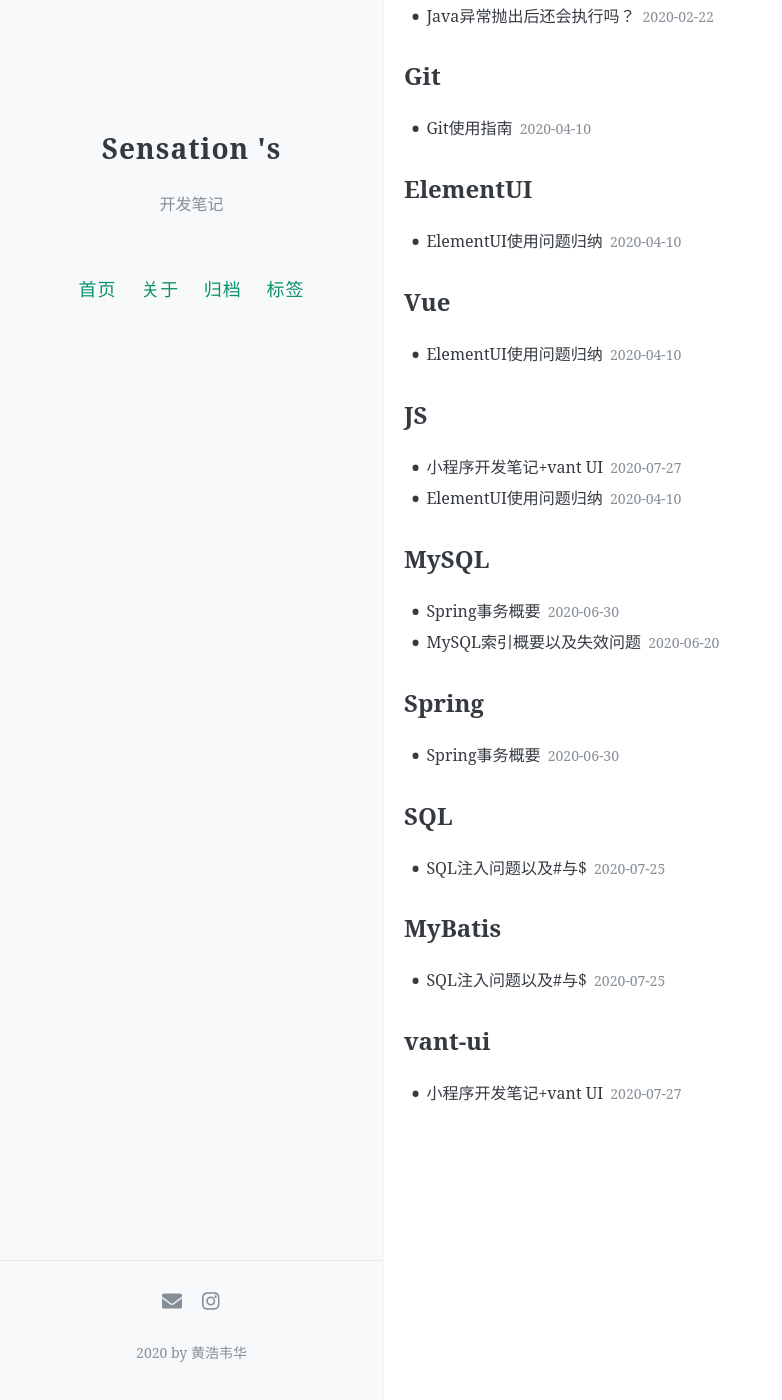
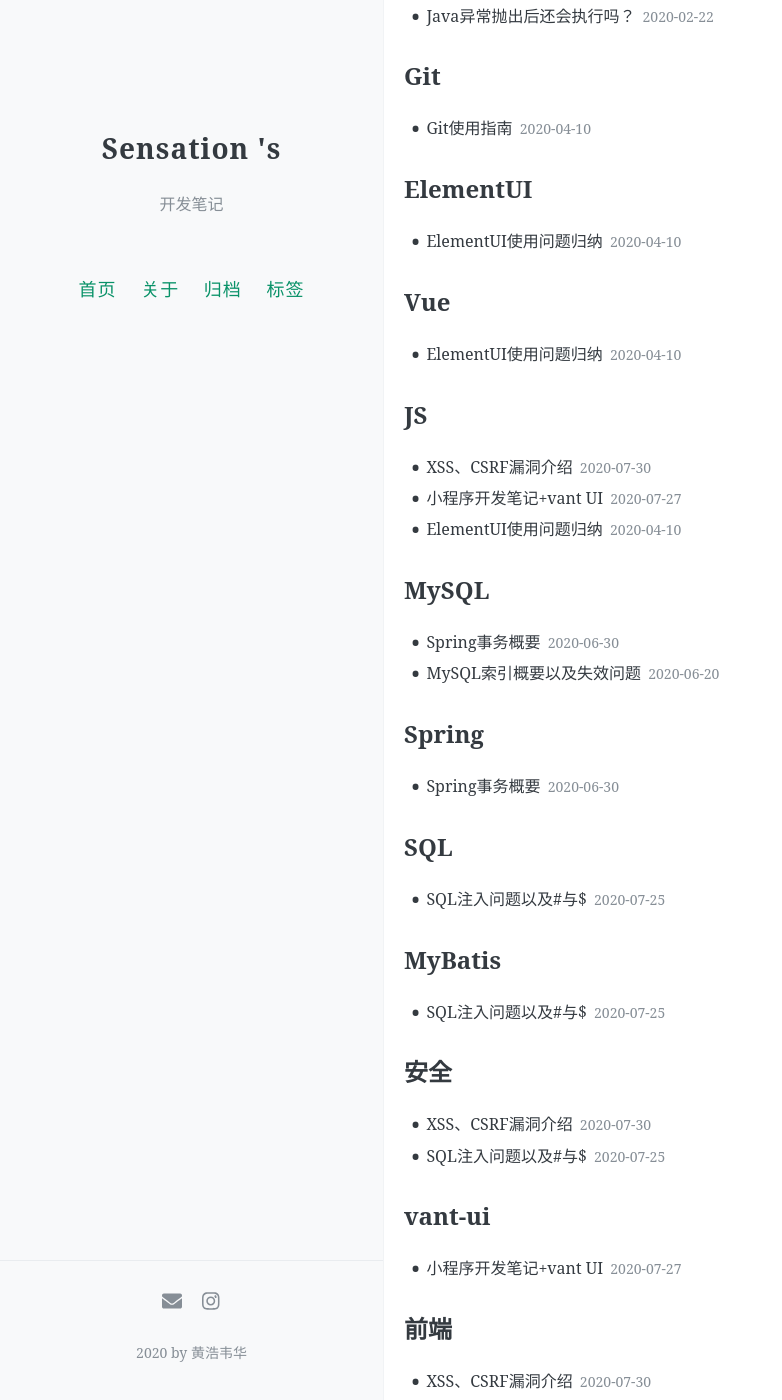
Before and after one commit to SensationG/blog, a Jekyll site: the page built from tags/index.html, in a window 1280 px wide and 1400 px high, scrolled down 348 px. Shown: the whole window, without its empty margins (0-782 px from the left). Built offline with Jekyll 4.4.1, drawn with Linux system fonts in a browser that asks for light colours; comment, search, counter and statistics services are not loaded; part of the change alters nothing that is shown.

Commit message:
新文章

````diff
--- a/_posts/2020-07-18-SQLInjectionAttack.md
+++ b/_posts/2020-07-18-SQLInjectionAttack.md
@@ -5,7 +5,7 @@ date: 2020-07-25
 Author: hhw
 toc: true
 comments: true
-tags:  [SQL,MyBatis]
+tags:  [SQL,MyBatis,安全]
 ---
 
 
--- /dev/null
+++ b/_posts/2020-07-30-webSecurity.md
@@ -0,0 +1,148 @@
+---
+layout: post
+title: XSS、CSRF漏洞介绍
+date: 2020-07-30
+Author: hhw
+toc: true
+comments: true
+tags:  [JS,前端,安全]
+---
+
+常见的Web攻击手段：
+
+- XSS攻击
+- CSRF攻击
+- SQL注入攻击
+- 文件上传漏洞
+- DDoS攻击
+- 其他攻击手段
+
+本文主要介绍前两种，第三种[SQL注入](https://sensationg.github.io/blog/SQLInjectionAttack/)已经在另外一篇提及。
+
+## 一、XSS漏洞
+
+XSS全称 “跨站脚本攻击”，是注入攻击的一种。原理是恶意web用户将代码植入到提供给其他用户的页面中，通过在网页中嵌入恶意脚本，当用户打开网页时，恶意脚本开始在用户浏览器上执行。XSS 跨站脚本攻击的危害：窃取 Cookie、放蠕虫、网站钓鱼。
+
+#### XSS攻击分类
+
+XSS 跨站脚本攻击主要可以分为：存储型 XSS、反射型 XSS、Dom 型 XSS。
+
+***存储型 XSS：***
+
+也叫持久型XSS，主要将XSS代码提交存储在服务器端（数据库，内存，文件系统等），下次请求目标页面时不用再提交XSS代码。当目标用户访问该页面获取数据时，XSS代码会从服务器解析之后加载出来，返回到浏览器做正常的HTML和JS解析执行，XSS攻击就发生了。存储型 XSS 一般出现在网站留言、评论、博客日志等交互处，恶意脚本存储到客户端或者服务端的数据库中。
+
+***反射型 XSS：***
+
+一般是攻击者通过特定手法（如电子邮件），诱使用户去访问一个包含恶意代码的 URL，当受害者点击这些专门设计的链接的时候，恶意代码会直接在受害者主机上的浏览器执行。反射型XSS通常出现在网站的搜索栏、用户登录口等地方，常用来窃取客户端 Cookies 或进行钓鱼欺骗。
+
+***Dom型 XSS：***
+
+基于 DOM 的 XSS 攻击是指通过恶意脚本修改页面的 DOM 结构，是纯粹发生在客户端的攻击。DOM 型 XSS 攻击中，取出和执行恶意代码由浏览器端完成，属于前端 JavaScript 自身的安全漏洞。
+
+#### 漏洞案例
+
+以反射型xss为例，攻击者通过电子邮件等方式将包含注入脚本的恶意链接发送给受害者，当受害者点击该链接的时候攻击发生，常见的反射型xss攻击步骤如下：
+
+1. 攻击者在URL后面的参数中加入恶意攻击代码
+2. 当用户打开带有恶意代码的URL时，网站将会解析执行这些恶意代码
+3. 攻击者通过恶意代码来窃取用户数据并发送到攻击者网站然后冒充用户等等恶意行为
+
+最常见的就是：恶意链接，案例如下
+
+```html
+<input type="text" value="<%= getParameter("keyword") %>">
+<button>搜索</button>
+<div>
+  您搜索的关键词是：<%= getParameter("keyword") %>
+</div>
+```
+
+当链接经过恶意修改后：`http://xxx/search?keyword="><script>alert('XSS');</script>`
+
+点开链接，会发现中招了，浏览器会解析并执行这些恶意代码，最终变成了：
+
+```html
+<input type="text" value=""><script>alert('XSS');</script>">
+<button>搜索</button>
+<div>
+  您搜索的关键词是："><script>alert('XSS');</script>
+</div>
+```
+
+这时 input的value属性被注入了，下面的div也被注入了，将弹框2次。原因是浏览器把用户输入当成了脚本来执行。此时漏洞就可能会被植入很多恶意脚本，比如通过 javascript 代码来获取 cookies 信息然后再异步发送请求到指定服务器，这样就可以获取到用户登录凭证，用户可以通过登录凭证，绕过登录，对系统加以攻击。
+
+#### 编程要求
+
+通过以上示例可知， XSS 漏洞其核心就是利用脚本进行注入，因此我们要求不信赖用户输入，严格限制用户的输入，同时对` “>”、“<”、“’”、“"” `等特殊字符进行转义。同时后端也需要对提交的数据进行过滤。当然具体情况还是需要具体分析。
+
+
+
+## 二、CSRF漏洞
+
+CSRF(Cross-site request forgery)跨站请求伪造：攻击者诱导受害者进入第三方网站，在第三方网站中，向被攻击者网站发送跨站请求，利用受害者在攻击网站已经获取登录凭证，绕过后台用户登录验证，达到冒充用户对被共计的网站执行某项操作的目的。
+
+#### 攻击流程
+
+**攻击流程：**
+
+1、 受害者登录 A 网站，并保留登录凭证（Cookie）
+
+2、 攻击者引诱受害者访问 B 网站
+
+3、 B 网站向 A 网站发送一个请求：A 网站/role/save.do，浏览器默认会携带 A 网站的 Cookie
+
+4、 A 网站接收到请求后，对请求进行验证，并确认是受害者的凭证，误以为是受害者自己发送的请求
+
+5、 A 网站以受害者的名义执行了 A 网站/role/save.do
+
+6、 攻击完成，攻击者在受害者毫不知情的情况下，冒充受害者，让 A 网站执行了自己定义的操作
+
+![image-20200730224746487](https://raw.githubusercontent.com/SensationG/images/master/note/20200730224748.png)
+
+#### 防御
+
+防御 CSRF 攻击在应用层面主要有三种策略：
+
+**验证** **HTTP Referer** **字段：**
+
+根据 HTTP 协议，在 HTTP 头中有一个字段叫 Referer，它记录了该 HTTP 请求的来源地
+
+址。在通常情况下，访问一个安全受限页面的请求必须来自于同一个网站。如果 Referer 是其
+
+他网站的话，就有可能是 CSRF 攻击，则拒绝该请求。
+
+**在请求地址中添加** **token** **并验证：**
+
+CSRF 攻击之所以能够成功，是因为攻击者可以伪造用户的请求，该请求中所有的用户
+
+验证信息都存在于 Cookie 中，因此攻击者可以在不知道这些验证信息的情况下直接利用用户
+
+自己的 Cookie 来通过安全验证。由此可知，抵御 CSRF 攻击的关键在于：在请求中放入攻击
+
+者所不能伪造的信息，并且该信息不存在于 Cookie 之中。鉴于此，系统开发者可以在 HTTP
+
+请求中以参数的形式加入一个随机产生的 token，并在服务器端建立一个拦截器来验证这个
+
+token，如果请求中没有 token 或者 token 内容不正确，则认为可能是 CSRF 攻击而拒绝该请求。
+
+**在** **HTTP** **头中自定义属性并验证：**
+
+自定义属性的方法也是使用 token 并进行验证，和前一种方法不同的是，这里并不是把
+
+token 以参数的形式置于 HTTP 请求之中，而是把它放到 HTTP 头中自定义的属性里。通过
+
+XMLHttpRequest 这个类，可以一次性给所有该类请求加上 csrftoken 这个 HTTP 头属性，并
+
+把 token 值放入其中。这样解决了前一种方法在请求中加入 token 的不便，同时，通过这个类
+
+请求的地址不会被记录到浏览器的地址栏，也不用担心 token 会通过 Referer 泄露到其他网站。
+
+
+
+参考文章：
+
+[前端安全系列（一）：如何防止XSS攻击？](https://tech.meituan.com/2018/09/27/fe-security.html)
+
+[web安全之XSS攻击原理及防范](https://www.cnblogs.com/tugenhua0707/p/10909284.html)
+
+[常见web攻击方法及防御手段总结](https://blog.csdn.net/qappleh/article/details/80485197)
````
